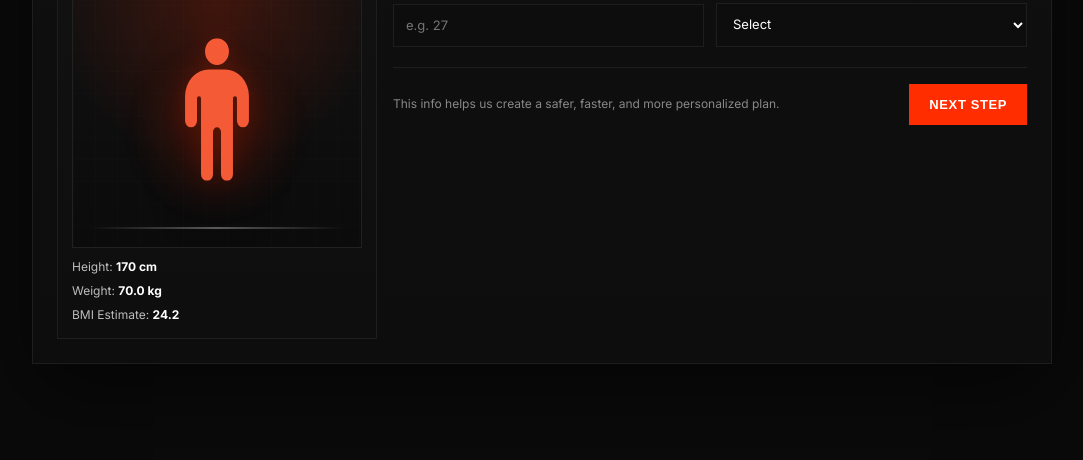
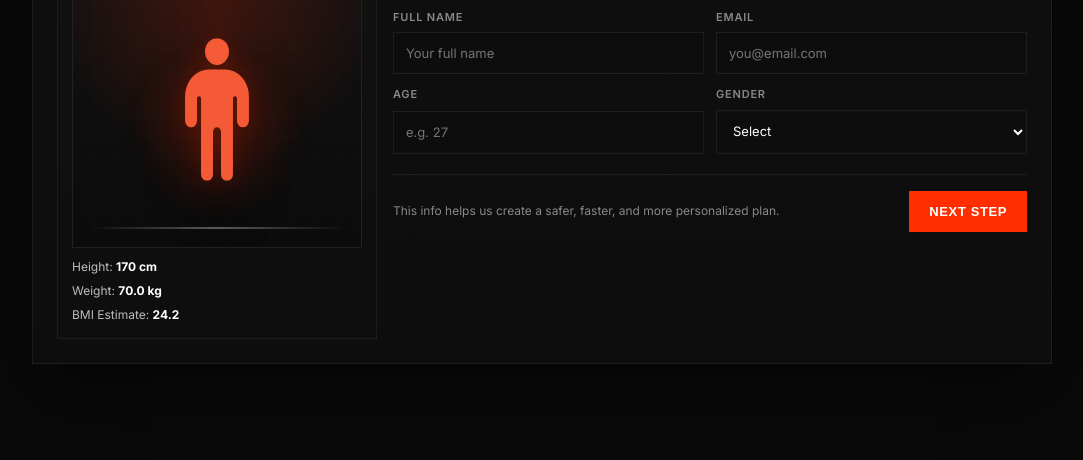
Before and after one commit to Soufianeheddadi/BuroFit, a plain HTML site: page assessment.html in a window 1280 px wide. Shown: the part 544-1004 px from the top of the page, without its empty margins (98-1181 px from the left). Drawn offline with Linux system fonts and the light colour scheme.

Commit message:
Improve README and center assessment form layout

```diff
--- a/styles.css
+++ b/styles.css
@@ -558,7 +558,11 @@ body.page-assessment {
       transition: width .2s ease;
     }
 
-    body.page-assessment form { padding: 24px; }
+    body.page-assessment form {
+      padding: 24px;
+      max-width: 1180px;
+      margin: 0 auto;
+    }
     body.page-assessment .stepper {
       --step-node-size: 24px;
       display: grid;
@@ -644,8 +648,10 @@ body.page-assessment {
       display: grid;
       grid-template-columns: 320px minmax(460px, 680px);
       gap: 16px;
-      align-items: start;
+      align-items: center;
       justify-content: center;
+      width: min(100%, 1040px);
+      margin: 0 auto;
     }
     body.page-assessment .preview-panel {
       position: sticky;
@@ -744,7 +750,12 @@ body.page-assessment {
     }
     body.page-assessment .preview-stats b { color: #fff; }
 
-    body.page-assessment .wizard-stage { display: grid; gap: 14px; }
+    body.page-assessment .wizard-stage {
+      display: grid;
+      gap: 14px;
+      width: 100%;
+      margin: 0 auto;
+    }
     body.page-assessment .section { display: none; gap: 14px; }
     body.page-assessment .section.active { display: grid; }
     body.page-assessment .section h3 {
```
Also changed, not shown: 1 other file.
